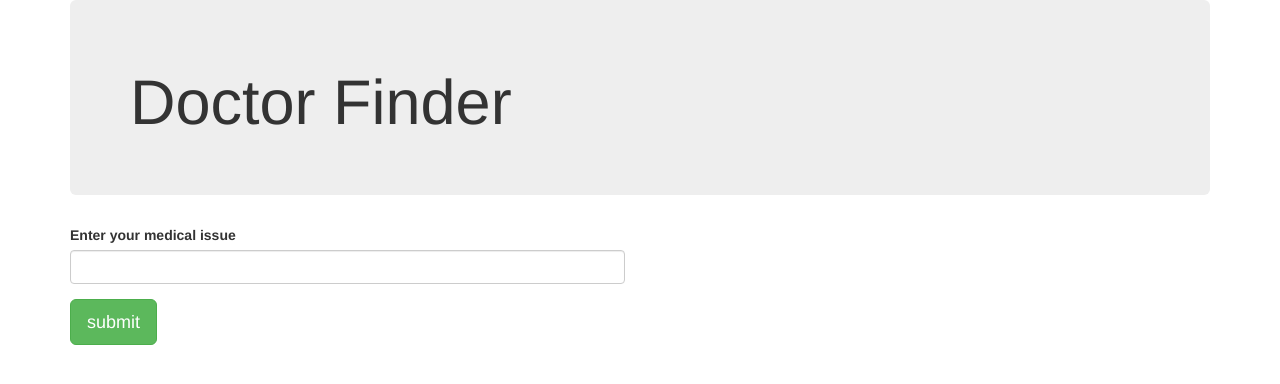
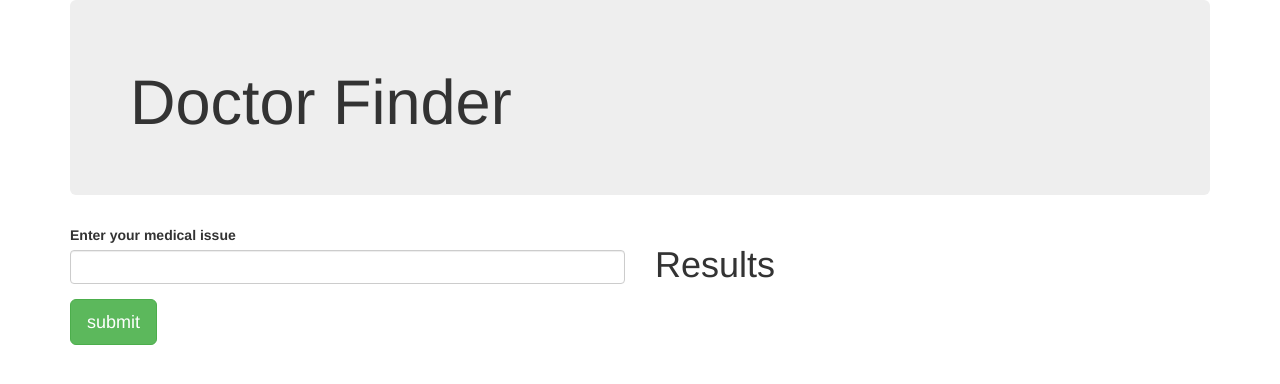
Before and after one commit to felixop8/Doctor-Finder, a website with bundled scripts: page index.html in a window 1280 px wide. Built offline with nearby package versions, Linux system fonts and the light colour scheme.

Commit message:
add result div to index.html

```diff
--- a/index.html
+++ b/index.html
@@ -22,6 +22,10 @@
             <button type="submit" name="button" class="btn btn-lg btn-success">submit</button>
           </form>
         </div>
+        <div class="col-md-6">
+          <h1>Results</h1>
+          <span id="result"></span>
+        </div>
       </div>
     </div>
 
--- a/js/doctor.js
+++ b/js/doctor.js
@@ -7,7 +7,7 @@ function Doctor(){
 Doctor.prototype.search = function(affection) {
   $.get('https://api.betterdoctor.com/2016-03-01/doctors?query='+ affection + '&location=45.5231%2C-122.6765%2C%205&user_location=45.5231%2C-122.6765&skip=0&limit=20&user_key=' + apiKey)
   .then(function(result) {
-     console.log(result);
+
    })
   .fail(function(error){
      console.log("fail");
```
Also changed, not shown: build/js/app.js.
